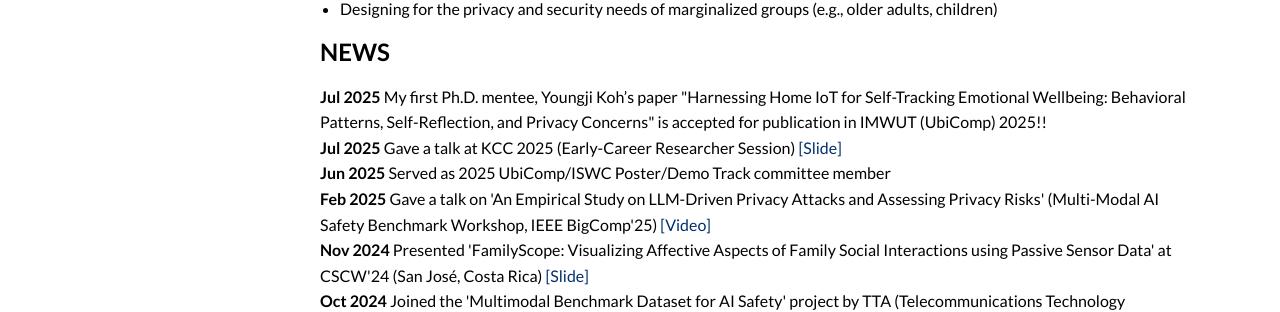
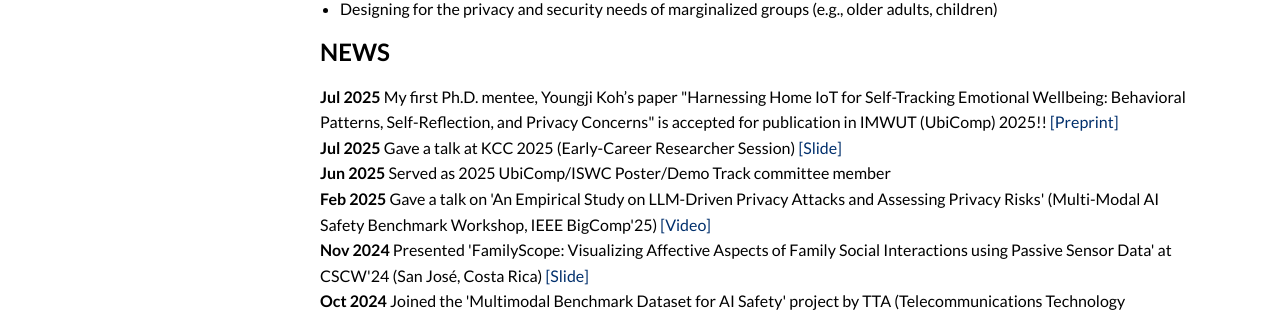
Before and after one commit to hslee90/hslee90.github.io, a Jekyll site: the page built from index.md, in a window 1280 px wide and 900 px high, scrolled down 353 px. Shown: the part 148-460 px from the top of the window. Built offline with Jekyll 4.4.1, drawn with Linux system fonts in a browser that asks for light colours; nearby versions of some CDN libraries.

Commit message:
Update index.md

```diff
--- a/index.md
+++ b/index.md
@@ -46,6 +46,7 @@
 <h2 id="news">NEWS</h2>
 <div class="news-item">
   <strong>Jul 2025</strong> My first Ph.D. mentee, Youngji Koh’s paper "Harnessing Home IoT for Self-Tracking Emotional Wellbeing: Behavioral Patterns, Self-Reflection, and Privacy Concerns" is accepted for publication in IMWUT (UbiComp) 2025!!
+      <a href="assets/pdf/lifepensieve.pdf">[Preprint]</a>
 </div>
 <div class="news-item">
   <strong>Jul 2025</strong> Gave a talk at KCC 2025 (Early-Career Researcher Session)
```
